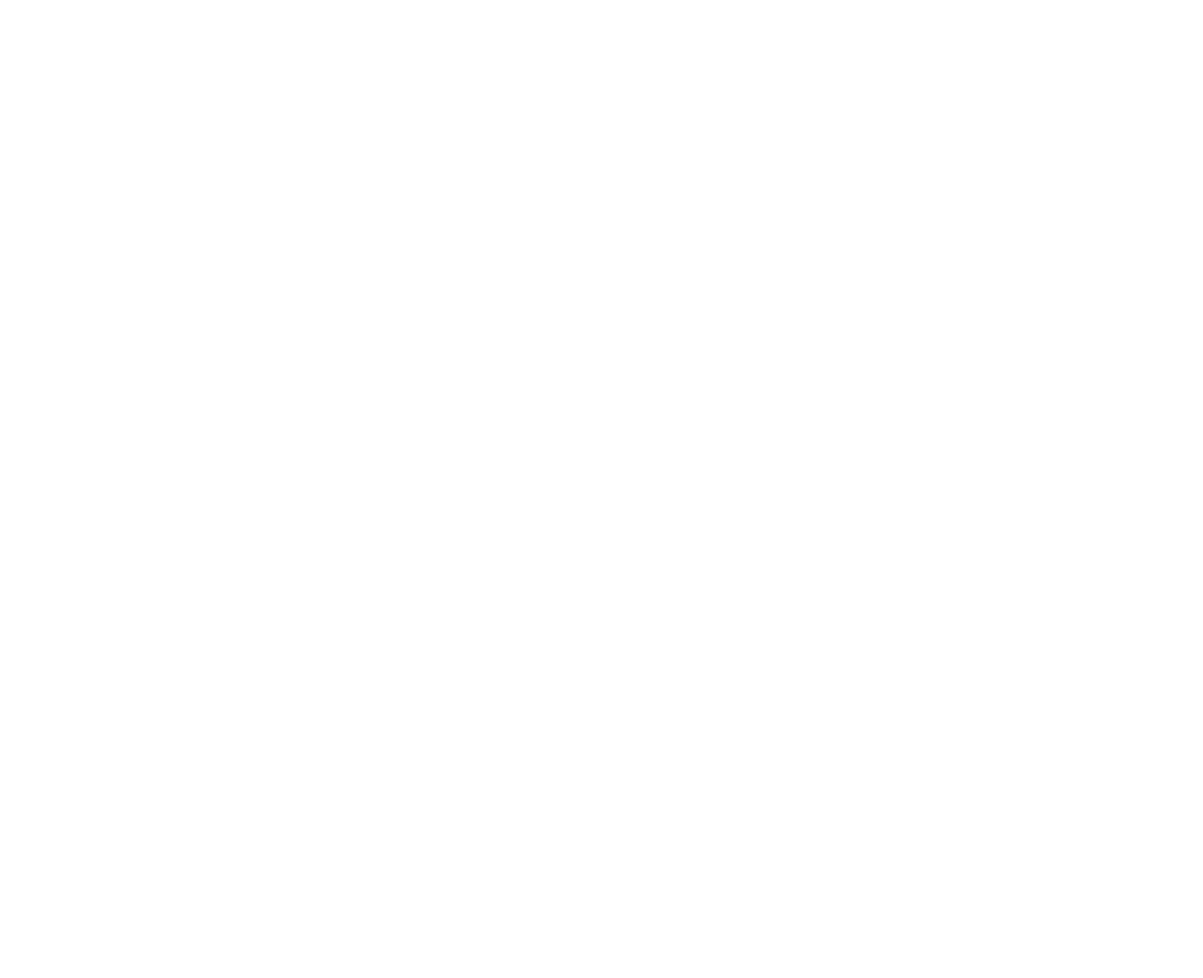
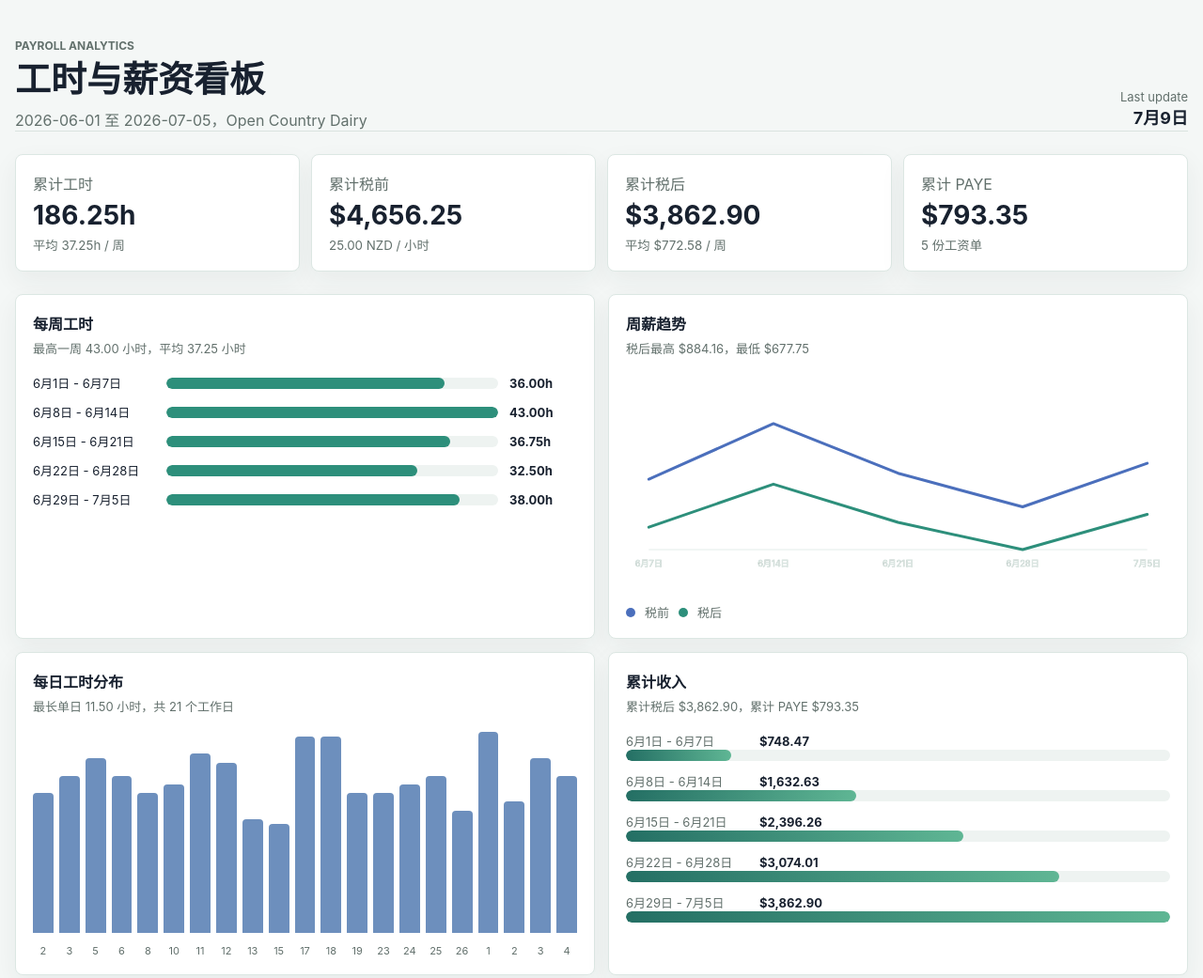
Before and after one commit to NormanJiang/Homepage_Miraie, a plain HTML site: page index.html in a window 1280 px wide. Shown: the top 1041 px of the page at 94% size. Before the commit the page ends 800 px from the top, so only its background shows below. Drawn offline with Linux system fonts and the light colour scheme; the site is published under a folder, as on GitHub Pages, so addresses that start at the root find nothing.

Commit message:
Update script and link paths to relative URLs

```diff
--- a/index.html
+++ b/index.html
@@ -4,8 +4,8 @@
     <meta charset="UTF-8" />
     <meta name="viewport" content="width=device-width, initial-scale=1.0" />
     <title>Payroll Hours Dashboard</title>
-    <script type="module" crossorigin src="/assets/index-XY9Lpu4c.js"></script>
-    <link rel="stylesheet" crossorigin href="/assets/index-CvLLwEl-.css">
+    <script type="module" crossorigin src="./assets/index-XY9Lpu4c.js"></script>
+    <link rel="stylesheet" crossorigin href="./assets/index-CvLLwEl-.css">
   </head>
   <body>
     <main id="app"></main>
```
